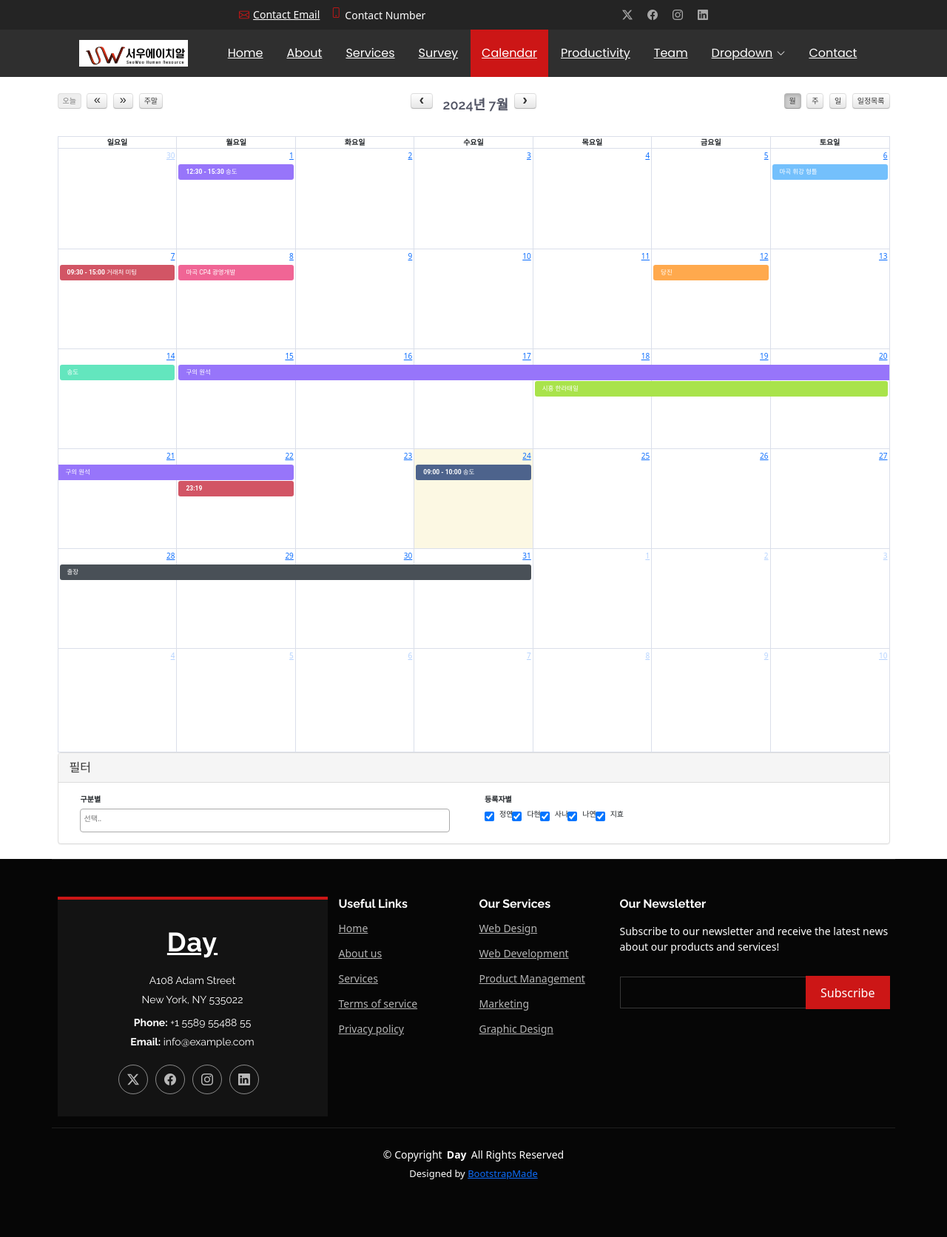
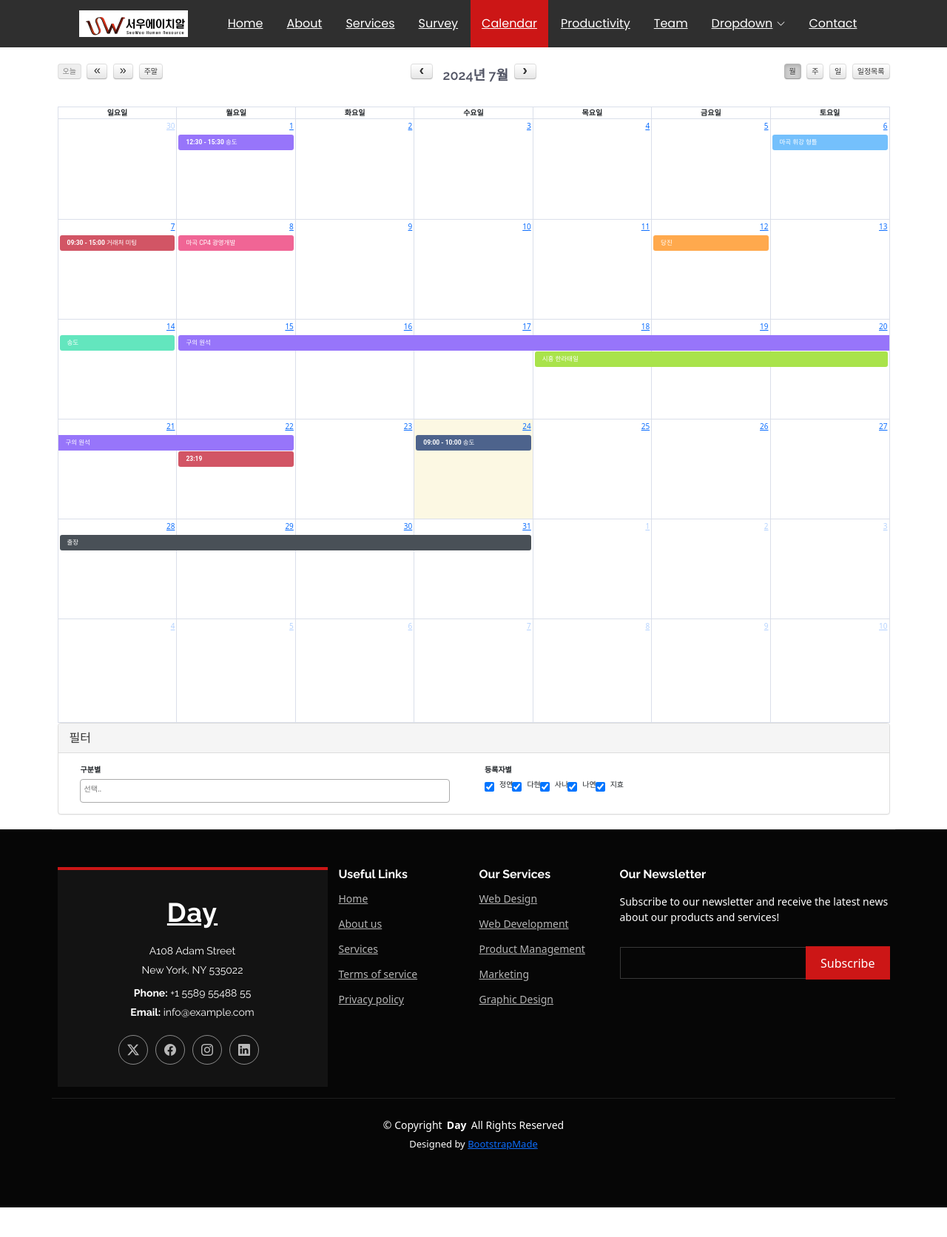
Before and after one commit to abcd00ou/Dong.github.io, a Flask app: page /calendar in a window 1280 px wide. Shown: the whole page at 74% size. After the commit the page ends 1632 px from the top, so only its background shows below. Run offline with Flask 2, Linux system fonts and the light colour scheme; some libraries are stand-ins or nearby versions.

Commit message:
navbar 상단 삭제

```diff
--- a/static/css/main.css
+++ b/static/css/main.css
@@ -203,7 +203,7 @@ h6 {
 
 .header .branding {
   background-color: color-mix(in srgb, var(--default-color), transparent 95%);
-  min-height: 50px;
+  min-height: 64px;
 }
 
 .header .logo {
@@ -2067,8 +2067,3 @@ select.filter {
   pointer-events: none;
   opacity: 0.5;
 }
-
-/* content */
-.content {
-  margin-top: 104px;
-}
--- a/templates/layout.html
+++ b/templates/layout.html
@@ -29,27 +29,17 @@
   <!-- Main CSS File -->
   <link href="static/css/main.css" rel="stylesheet">
   {% block head %}{% endblock %}
+  <style>
+    .content {
+      margin-top: 64px;
+    }
+  </style>
 </head>
 
 
 <body class="index-page">
 
   <header id="header" class="header fixed-top">
-
-    <div class="topbar d-flex align-items-center">
-      <div class="container d-flex justify-content-center justify-content-md-between">
-        <div class="contact-info d-flex align-items-center">
-          <i class="bi bi-envelope d-flex align-items-center"><a href="mailto:seowoohr@seowoohr.com">Contact Email</a></i>
-          <i class="bi bi-phone d-flex align-items-centr ms-4"><span>Contact Number</span></i>
-        </div>
-        <div class="social-links d-none d-md-flex align-items-center">
-          <a href="#" class="twitter"><i class="bi bi-twitter-x"></i></a>
-          <a href="#" class="facebook"><i class="bi bi-facebook"></i></a>
-          <a href="#" class="instagram"><i class="bi bi-instagram"></i></a>
-          <a href="#" class="linkedin"><i class="bi bi-linkedin"></i></a>
-        </div>
-      </div>
-    </div>
 
     <div class="branding d-flex align-items-center">
 
@@ -181,3 +171,4 @@
   <script src="static/js/main.js"></script>
 
   {% block script %}{% endblock %}
+</body>
```
Also changed, not shown: 1 other file.
